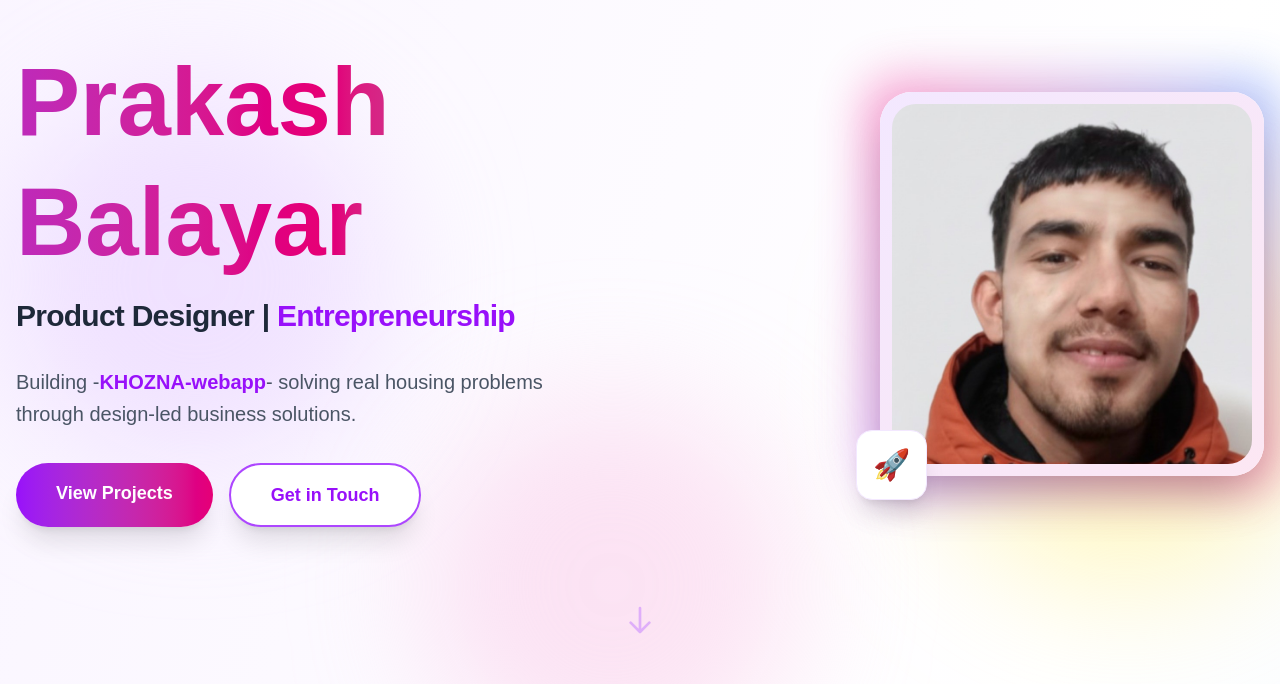
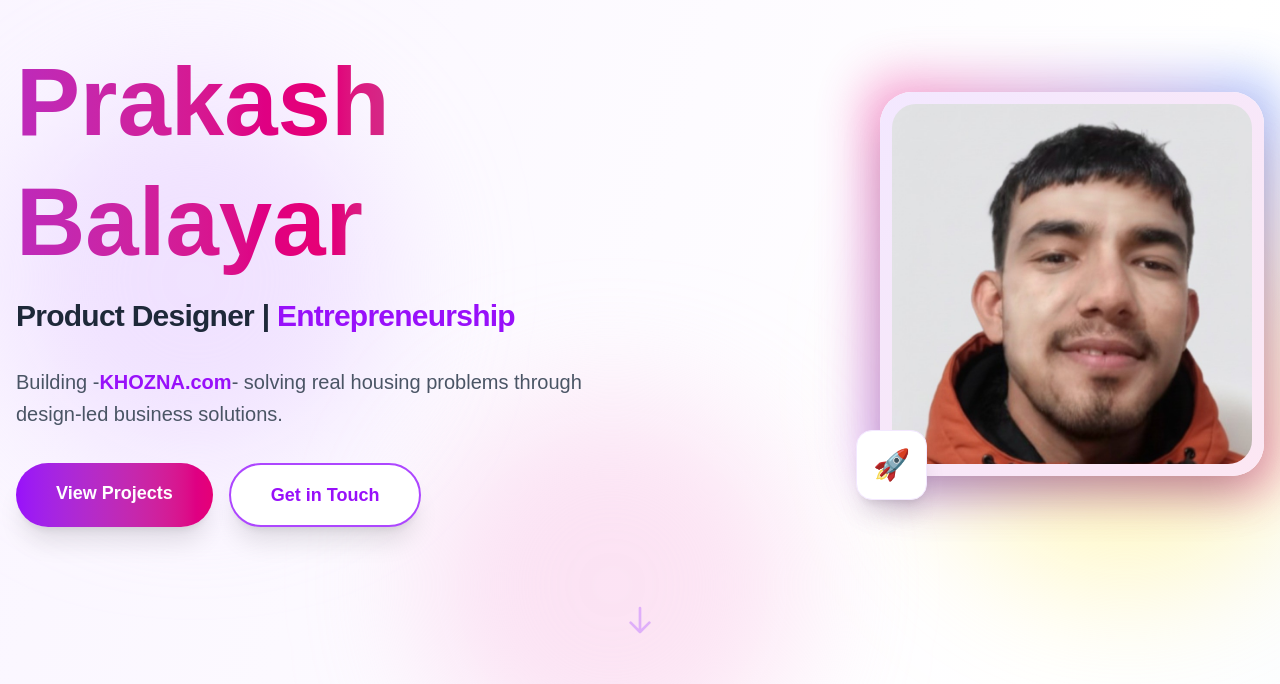
Before and after one commit to Prakas-sys/prakash-portfolio, a Next.js app: page / in a window 1280 px wide. Shown: the part 116-800 px from the top of the page. Built offline with nearby package versions, Linux system fonts and the light colour scheme.

Commit message:
Update website URL from KHOZNA-webapp to KHOZNA.com in Hero section

```diff
--- a/components/Hero.tsx
+++ b/components/Hero.tsx
@@ -19,7 +19,7 @@ export default function Hero() {
           </div>
 
           <p className="text-xl text-gray-600 leading-relaxed max-w-xl">
-            Building -<span className="font-bold text-purple-600">KHOZNA-webapp</span>-
+            Building -<span className="font-bold text-purple-600">KHOZNA.com</span>-
             solving real housing problems through design-led business solutions.
           </p>
 
```
